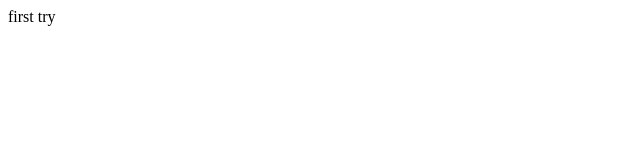
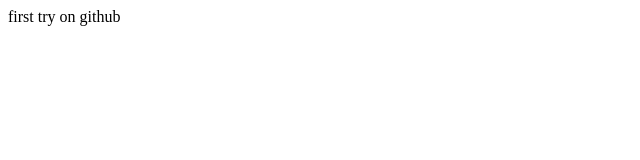
Before and after one commit to sentongo20MUHSIN/trial, a plain HTML site: page index.html in a window 1280 px wide. Shown: the full height of the page, 0-640 px from the left. Drawn offline with Linux system fonts and the light colour scheme.

Commit message:
first commit

```diff
--- a/index.html
+++ b/index.html
@@ -6,6 +6,6 @@
     <title>Document</title>
 </head>
 <body>
-    first try
+    first try on github
 </body>
 </html>
```
